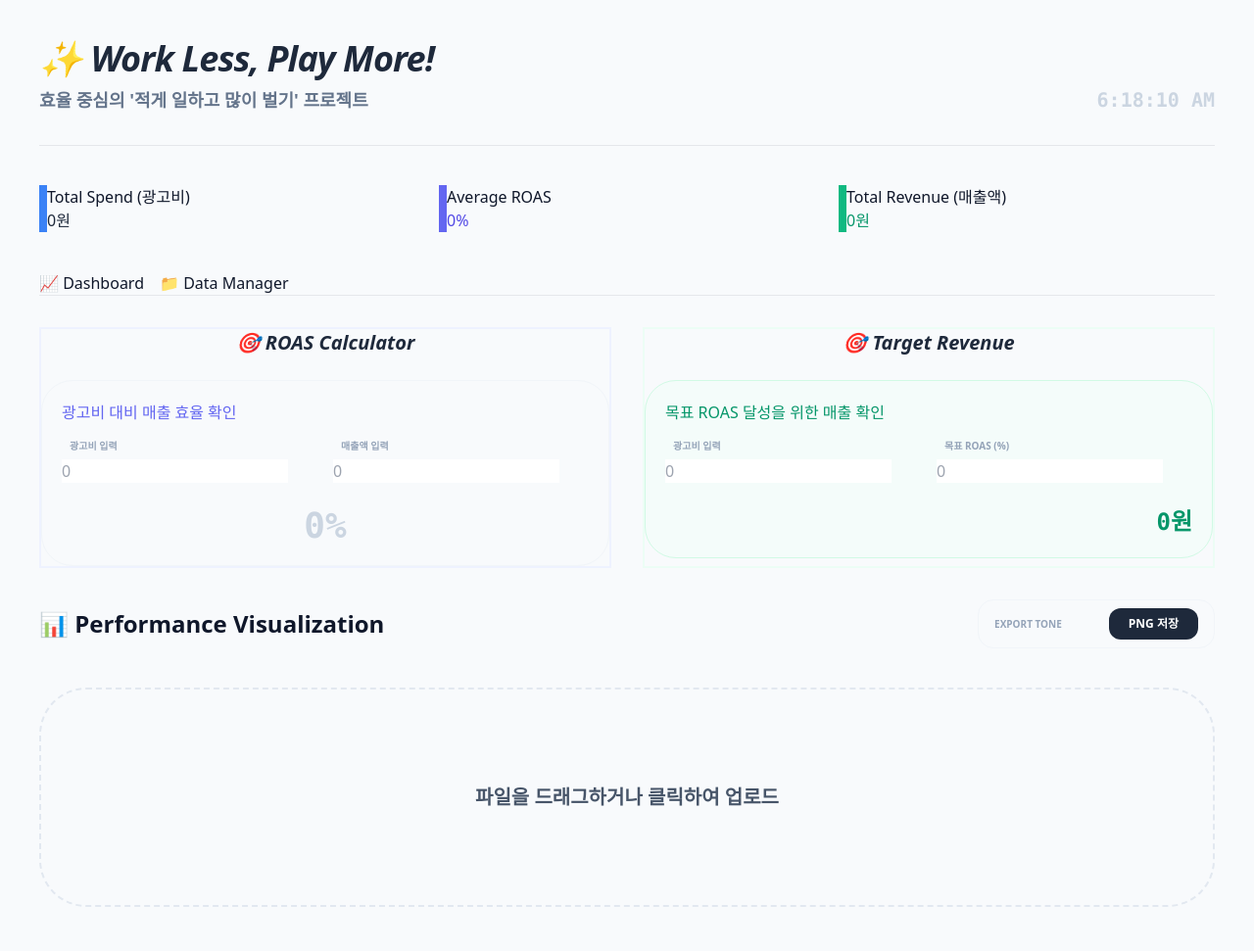
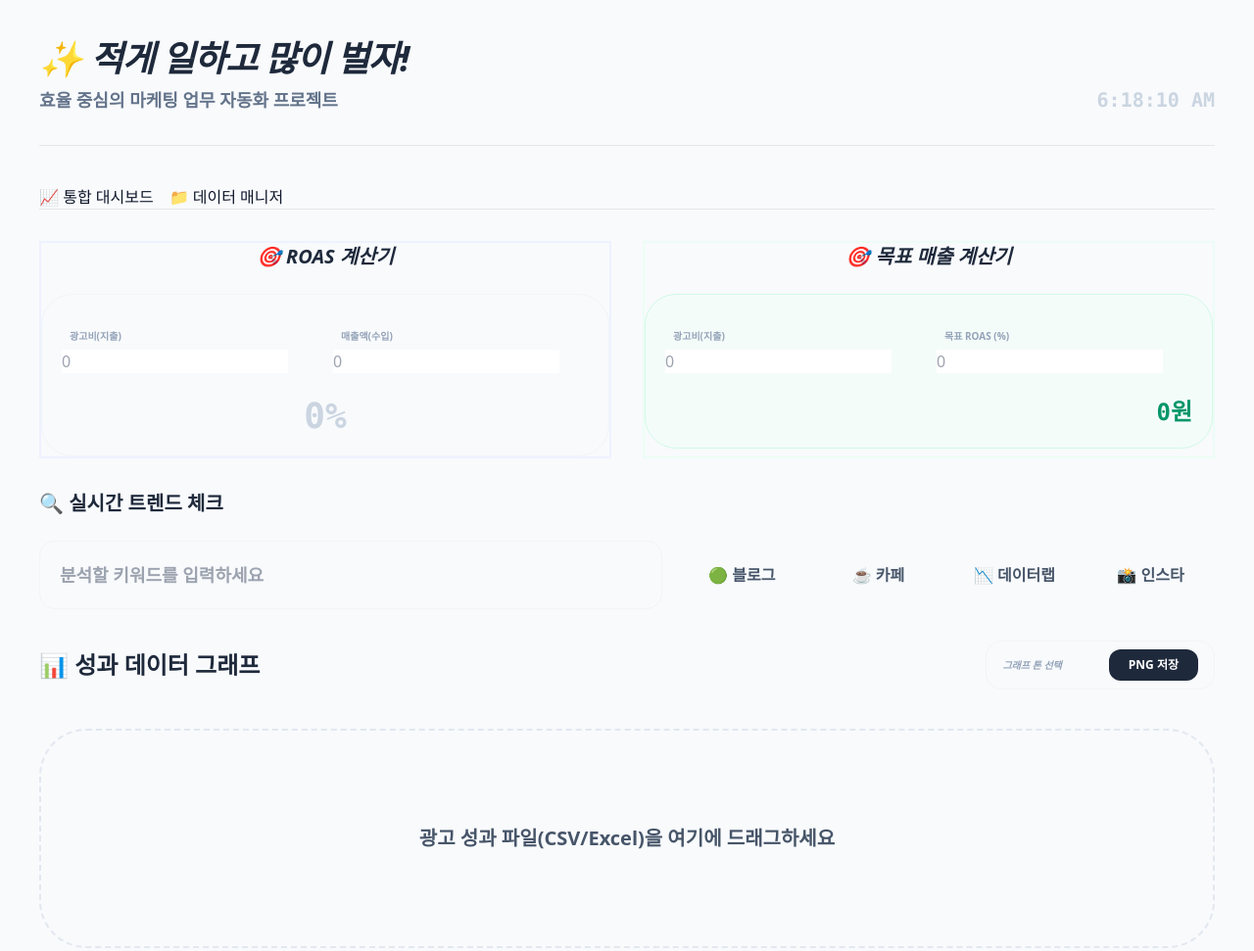
Before and after one commit to ryu-jiyoon-88/mkt-insight-tool, a plain HTML site: page index.html in a window 1280 px wide. Shown: the whole page at 98% size. Drawn offline with nearby package versions, Linux system fonts and the light colour scheme.

Commit message:
Update index.html

```diff
--- a/index.html
+++ b/index.html
@@ -13,7 +13,6 @@
         .tab-btn.active { @apply text-indigo-600 border-indigo-600; }
         .calc-input { @apply w-full p-4 bg-slate-50 rounded-2xl outline-none border border-slate-100 font-bold text-sm focus:ring-2 focus:ring-indigo-500; }
         .stat-label { @apply text-[11px] font-black text-slate-400 uppercase tracking-widest mb-1 block; }
-        .stat-value { @apply text-3xl font-black font-mono; }
         .color-selector { @apply w-6 h-6 rounded-full cursor-pointer border-2 border-white shadow-sm hover:scale-110 transition-transform; }
         .color-selector.active { @apply ring-2 ring-slate-800; }
     </style>
@@ -22,45 +21,29 @@
     <div class="max-w-7xl mx-auto p-6 md:p-10">
         <header class="mb-10 flex flex-col md:flex-row md:items-end justify-between gap-4 border-b pb-8">
             <div>
-                <h1 class="text-4xl font-black text-slate-800 tracking-tight italic">✨ Work Less, Play More!</h1>
-                <p class="text-slate-500 mt-2 font-bold text-lg text-indigo-600">효율 중심의 '적게 일하고 많이 벌기' 프로젝트</p>
+                <h1 class="text-4xl font-black text-slate-800 tracking-tight italic">✨ 적게 일하고 많이 벌자!</h1>
+                <p class="text-slate-500 mt-2 font-bold text-lg text-indigo-600">효율 중심의 마케팅 업무 자동화 프로젝트</p>
             </div>
             <div id="clock" class="text-xl font-mono font-bold text-slate-300">00:00:00</div>
         </header>
 
-        <div class="grid grid-cols-1 md:grid-cols-3 gap-6 mb-10">
-            <div class="tool-card border-l-8 border-l-blue-500">
-                <span class="stat-label">Total Spend (광고비)</span>
-                <div id="top-spend" class="stat-value text-slate-800">0원</div>
-            </div>
-            <div class="tool-card border-l-8 border-l-indigo-500">
-                <span class="stat-label">Average ROAS</span>
-                <div id="top-roas" class="stat-value text-indigo-600">0%</div>
-            </div>
-            <div class="tool-card border-l-8 border-l-emerald-500">
-                <span class="stat-label">Total Revenue (매출액)</span>
-                <div id="top-revenue" class="stat-value text-emerald-600">0원</div>
-            </div>
-        </div>
-
         <div class="flex gap-4 mb-8 border-b">
-            <button onclick="switchTab('dashboard')" id="tab-dashboard" class="tab-btn active">📈 Dashboard</button>
-            <button onclick="switchTab('manager')" id="tab-manager" class="tab-btn">📁 Data Manager</button>
+            <button onclick="switchTab('dashboard')" id="tab-dashboard" class="tab-btn active">📈 통합 대시보드</button>
+            <button onclick="switchTab('manager')" id="tab-manager" class="tab-btn">📁 데이터 매니저</button>
         </div>
 
         <div id="content-dashboard" class="space-y-8">
             <div class="grid grid-cols-1 lg:grid-cols-2 gap-8">
                 <div class="tool-card border-2 border-indigo-50">
-                    <h2 class="text-xl font-bold text-slate-800 mb-6 italic text-center">🎯 ROAS Calculator</h2>
+                    <h2 class="text-xl font-bold text-slate-800 mb-6 italic text-center">🎯 ROAS 계산기</h2>
                     <div class="p-5 bg-slate-50 rounded-[2rem] border border-slate-100">
-                        <span class="stat-label text-indigo-500">광고비 대비 매출 효율 확인</span>
                         <div class="grid grid-cols-2 gap-4 mt-2">
                             <div>
-                                <label class="text-[10px] font-bold text-slate-400 ml-2">광고비 입력</label>
+                                <label class="text-[10px] font-bold text-slate-400 ml-2">광고비(지출)</label>
                                 <input id="calc-spend-1" type="number" oninput="runCalc()" placeholder="0" class="calc-input mt-1">
                             </div>
                             <div>
-                                <label class="text-[10px] font-bold text-slate-400 ml-2">매출액 입력</label>
+                                <label class="text-[10px] font-bold text-slate-400 ml-2">매출액(수입)</label>
                                 <input id="calc-rev-1" type="number" oninput="runCalc()" placeholder="0" class="calc-input mt-1">
                             </div>
                         </div>
@@ -69,12 +52,11 @@
                 </div>
 
                 <div class="tool-card border-2 border-emerald-50">
-                    <h2 class="text-xl font-bold text-slate-800 mb-6 italic text-center">🎯 Target Revenue</h2>
+                    <h2 class="text-xl font-bold text-slate-800 mb-6 italic text-center">🎯 목표 매출 계산기</h2>
                     <div class="p-5 bg-emerald-50/30 rounded-[2rem] border border-emerald-100">
-                        <span class="stat-label text-emerald-600">목표 ROAS 달성을 위한 매출 확인</span>
                         <div class="grid grid-cols-2 gap-4 mt-2">
                             <div>
-                                <label class="text-[10px] font-bold text-slate-400 ml-2">광고비 입력</label>
+                                <label class="text-[10px] font-bold text-slate-400 ml-2">광고비(지출)</label>
                                 <input id="calc-spend-2" type="number" oninput="runCalc()" placeholder="0" class="calc-input mt-1">
                             </div>
                             <div>
@@ -88,11 +70,23 @@
             </div>
 
             <div class="tool-card">
+                <h2 class="text-xl font-bold text-slate-800 mb-6">🔍 실시간 트렌드 체크</h2>
+                <div class="flex flex-col md:flex-row gap-4">
+                    <input id="search-brand" type="text" placeholder="분석할 키워드를 입력하세요" class="flex-1 p-5 bg-slate-50 rounded-2xl outline-none focus:ring-2 focus:ring-indigo-500 font-bold border border-slate-100 text-lg">
+                    <div class="grid grid-cols-2 md:grid-cols-4 gap-2">
+                        <button onclick="monitor('blog')" class="px-6 py-4 rounded-2xl bg-slate-50 hover:bg-green-50 text-slate-600 hover:text-green-700 font-bold transition">🟢 블로그</button>
+                        <button onclick="monitor('cafe')" class="px-6 py-4 rounded-2xl bg-slate-50 hover:bg-emerald-50 text-slate-600 hover:text-emerald-700 font-bold transition">☕ 카페</button>
+                        <button onclick="monitor('datalab')" class="px-6 py-4 rounded-2xl bg-slate-50 hover:bg-blue-50 text-slate-600 hover:text-blue-700 font-bold transition">📉 데이터랩</button>
+                        <button onclick="monitor('insta')" class="px-6 py-4 rounded-2xl bg-slate-50 hover:bg-pink-50 text-slate-600 hover:text-pink-700 font-bold transition">📸 인스타</button>
+                    </div>
+                </div>
+            </div>
+
+            <div class="tool-card">
                 <div class="flex justify-between items-center mb-10">
-                    <h2 class="text-2xl font-black">📊 Performance Visualization</h2>
-
+                    <h2 class="text-2xl font-black text-slate-800">📊 성과 데이터 그래프</h2>
                     <div class="flex items-center gap-4 bg-slate-50 px-4 py-2 rounded-2xl border border-slate-100">
-                        <span class="text-[10px] font-bold text-slate-400 uppercase">Export Tone</span>
+                        <span class="text-[10px] font-bold text-slate-400 uppercase italic">그래프 톤 선택</span>
                         <div class="flex gap-2">
                             <div onclick="setChartColor('#4f46e5')" class="color-selector bg-indigo-500 active" id="sel-indigo"></div>
                             <div onclick="setChartColor('#e11d48')" class="color-selector bg-rose-500" id="sel-rose"></div>
@@ -101,9 +95,8 @@
                         <button onclick="downloadChart()" class="bg-slate-800 text-white px-5 py-2 rounded-xl text-xs font-bold hover:bg-black transition-all">PNG 저장</button>
                     </div>
                 </div>
-
                 <div id="drop-zone" class="w-full h-56 border-2 border-dashed border-slate-200 rounded-[3rem] flex flex-col items-center justify-center text-slate-400 hover:border-indigo-300 hover:bg-indigo-50 transition cursor-pointer">
-                    <span class="text-xl font-bold text-slate-600">파일을 드래그하거나 클릭하여 업로드</span>
+                    <span class="text-xl font-bold text-slate-600">광고 성과 파일(CSV/Excel)을 여기에 드래그하세요</span>
                     <input type="file" id="file-input" multiple class="hidden">
                 </div>
                 <div id="chart-container" class="h-[500px] hidden">
@@ -116,11 +109,11 @@
             <div class="tool-card">
                 <div class="flex flex-col md:flex-row justify-between gap-6 mb-8">
                     <div>
-                        <h2 class="text-2xl font-black text-slate-800">📁 Data Manager</h2>
-                        <p class="text-sm text-slate-400 mt-1 font-bold italic">매장/제품/날짜별 데이터 자동 분류 및 원가 기반 분석</p>
+                        <h2 class="text-2xl font-black text-slate-800">📁 원가 기반 데이터 분석</h2>
+                        <p class="text-sm text-slate-400 mt-1 font-bold italic">매장/제품/시간별 마진액 자동 계산</p>
                     </div>
                     <div class="flex items-center gap-4 bg-slate-50 p-4 rounded-3xl border border-slate-100">
-                        <label class="text-xs font-black text-slate-500 uppercase">기존 원가율 설정</label>
+                        <label class="text-xs font-black text-slate-500 uppercase">기본 원가율</label>
                         <div class="flex items-center gap-2">
                             <input id="global-cost-rate" type="number" value="30" oninput="processData()" class="w-16 p-2 bg-white border rounded-xl font-bold text-center text-indigo-600">
                             <span class="font-bold text-slate-400">%</span>
@@ -131,16 +124,18 @@
                     <table class="w-full text-left text-sm">
                         <thead class="bg-slate-50 text-slate-500 font-bold border-b">
                             <tr>
-                                <th class="p-5">구분</th>
+                                <th class="p-5">구분(항목)</th>
                                 <th class="p-5">매출액</th>
                                 <th class="p-5">광고비</th>
                                 <th class="p-5">ROAS</th>
                                 <th class="p-5 text-indigo-500">자동 원가액</th>
-                                <th class="p-5 text-emerald-600">마진액</th>
+                                <th class="p-5 text-emerald-600">마진액(수익)</th>
                                 <th class="p-5 text-emerald-600">마진율</th>
                             </tr>
                         </thead>
-                        <tbody id="data-table-body" class="divide-y divide-slate-50"></tbody>
+                        <tbody id="data-table-body" class="divide-y divide-slate-50">
+                            <tr><td colspan="7" class="p-20 text-center text-slate-300 font-bold">파일을 업로드하면 상세 분석 결과가 나타납니다.</td></tr>
+                        </tbody>
                     </table>
                 </div>
             </div>
@@ -213,39 +208,27 @@
             const costRate = parseFloat(document.getElementById('global-cost-rate').value) / 100;
             const body = document.getElementById('data-table-body');
             body.innerHTML = '';
-
             const headerRow = rawDataStore.find(row => row.some(cell => /시간|날짜|매장|제품|총비용|매출/.test(String(cell))));
             if(!headerRow) return;
-
             const idx = {
                 label: headerRow.findIndex(h => /시간|날짜|매장|제품/.test(h)),
                 rev: headerRow.findIndex(h => /매출액|구매완료 전환매출액/.test(h)),
                 spend: headerRow.findIndex(h => /총비용|광고비/.test(h))
             };
-
-            let totalRev = 0, totalSpend = 0;
             const labels = [], chartRev = [], chartRoas = [];
-
             rawDataStore.forEach((row) => {
                 if (row === headerRow || !row[idx.label] || String(row[idx.label]).includes('합계')) return;
                 const r = parseFloat(String(row[idx.rev]).replace(/[^0-9.-]+/g, "")) || 0;
                 const s = parseFloat(String(row[idx.spend]).replace(/[^0-9.-]+/g, "")) || 0;
                 if (r === 0 && s === 0) return;
-
-                totalRev += r; totalSpend += s;
                 labels.push(row[idx.label]); chartRev.push(r); chartRoas.push(s > 0 ? Math.round((r/s)*100) : 0);
-
                 const calculatedCost = r * costRate;
                 const marginVal = r - calculatedCost - s;
                 const tr = document.createElement('tr');
                 tr.className = "hover:bg-slate-50 transition";
-                tr.innerHTML = `<td class="p-5 font-bold">${row[idx.label]}</td><td class="p-5">${r.toLocaleString()}원</td><td class="p-5">${s.toLocaleString()}원</td><td class="p-5 font-black">${s > 0 ? Math.round((r/s)*100) : 0}%</td><td class="p-5 text-indigo-400">${Math.round(calculatedCost).toLocaleString()}원</td><td class="p-5 font-black text-emerald-600">${Math.round(marginVal).toLocaleString()}원</td><td class="p-5 font-black text-emerald-600">${r > 0 ? Math.round((marginVal/r)*100) : 0}%</td>`;
+                tr.innerHTML = `<td class="p-5 font-bold">${row[idx.label]}</td><td class="p-5">${r.toLocaleString()}원</td><td class="p-5 font-mono text-slate-400">${s.toLocaleString()}원</td><td class="p-5 font-black">${s > 0 ? Math.round((r/s)*100) : 0}%</td><td class="p-5 text-indigo-400 font-mono">${Math.round(calculatedCost).toLocaleString()}원</td><td class="p-5 font-black text-emerald-600">${Math.round(marginVal).toLocaleString()}원</td><td class="p-5 font-black text-emerald-600">${r > 0 ? Math.round((marginVal/r)*100) : 0}%</td>`;
                 body.appendChild(tr);
             });
-
-            document.getElementById('top-spend').innerText = totalSpend.toLocaleString() + '원';
-            document.getElementById('top-revenue').innerText = totalRev.toLocaleString() + '원';
-            document.getElementById('top-roas').innerText = (totalSpend > 0 ? Math.round((totalRev / totalSpend) * 100) : 0) + '%';
             updateChart(labels, chartRev, chartRoas);
         }
 
@@ -262,14 +245,26 @@
                         { label: '매출액', type: 'bar', data: revs, backgroundColor: 'rgba(148, 163, 184, 0.2)', borderRadius: 10, yAxisID: 'y' }
                     ]
                 },
-                options: { responsive: true, maintainAspectRatio: false, scales: { y1: { position: 'right', ticks: { color: activeColor, font: { weight: 'bold' } } } } }
+                options: {
+                    responsive: true, maintainAspectRatio: false,
+                    scales: {
+                        y: { title: { display: true, text: '매출액 (원)' } },
+                        y1: { position: 'right', title: { display: true, text: 'ROAS (%)' }, ticks: { color: activeColor, font: { weight: 'bold' } } }
+                    }
+                }
             });
+        }
+
+        function monitor(type) {
+            const brand = document.getElementById('search-brand').value;
+            if(!brand) return alert('키워드를 입력해 주세요!');
+            let url = (type === 'blog') ? `https://search.naver.com/search.naver?where=blog&query=${brand}` : (type === 'cafe') ? `https://search.naver.com/search.naver?where=article&query=${brand}` : (type === 'datalab') ? `https://datalab.naver.com/keyword/trendSearch.naver?keywordGroups[0].groupName=${brand}&keywordGroups[0].keywords[0]=${brand}` : `https://www.instagram.com/explore/tags/${brand.replace(/\s/g, '')}/`; window.open(url, '_blank');
         }
 
         function downloadChart() {
             const link = document.createElement('a');
             link.href = document.getElementById('mkt-chart').toDataURL('image/png');
-            link.download = `Report_Performance.png`;
+            link.download = `성과보고서.png`;
             link.click();
         }
     </script>
```
